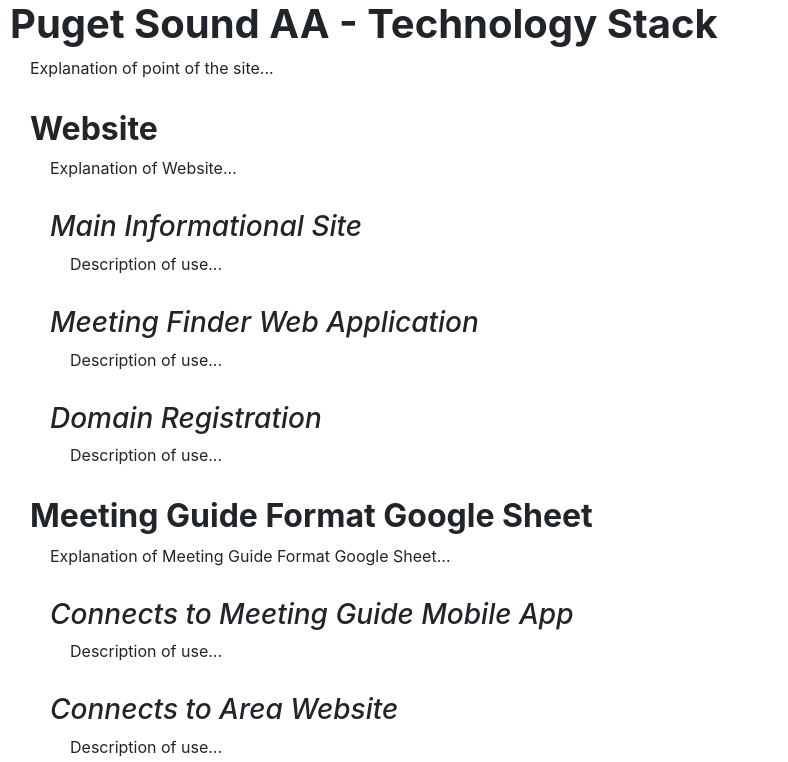
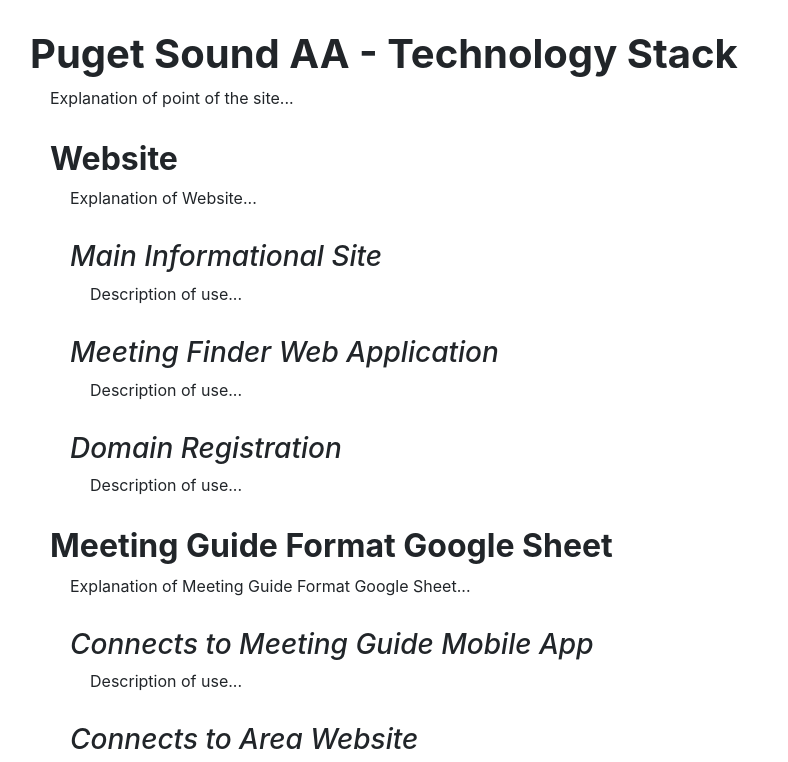
Before and after one commit to pugetsoundaa/stack, a plain HTML site: page index.html in a window 1280 px wide. Shown: the top 762 px of the page, without its empty margins (0-788 px from the left). Drawn offline with nearby package versions, Linux system fonts and the light colour scheme.

Commit message:
tweaked margin spacing

```diff
--- a/styles.css
+++ b/styles.css
@@ -1,17 +1,22 @@
 .one-indent {
-	margin-left: 10px;
+	margin-left: 30px;
+	margin-right: 30px;
+	margin-top: 30px;
 }
 
 .two-indent {
-	margin-left: 30px;
+	margin-left: 50px;
+	margin-right: 30px;
 }
 
 .three-indent {
-	margin-left: 50px;
+	margin-left: 70px;
+	margin-right: 30px;
 }
 
 .four-indent {
-	margin-left: 70px;
+	margin-left: 90px;
+	margin-right: 30px;
 }
 
 p {
```
